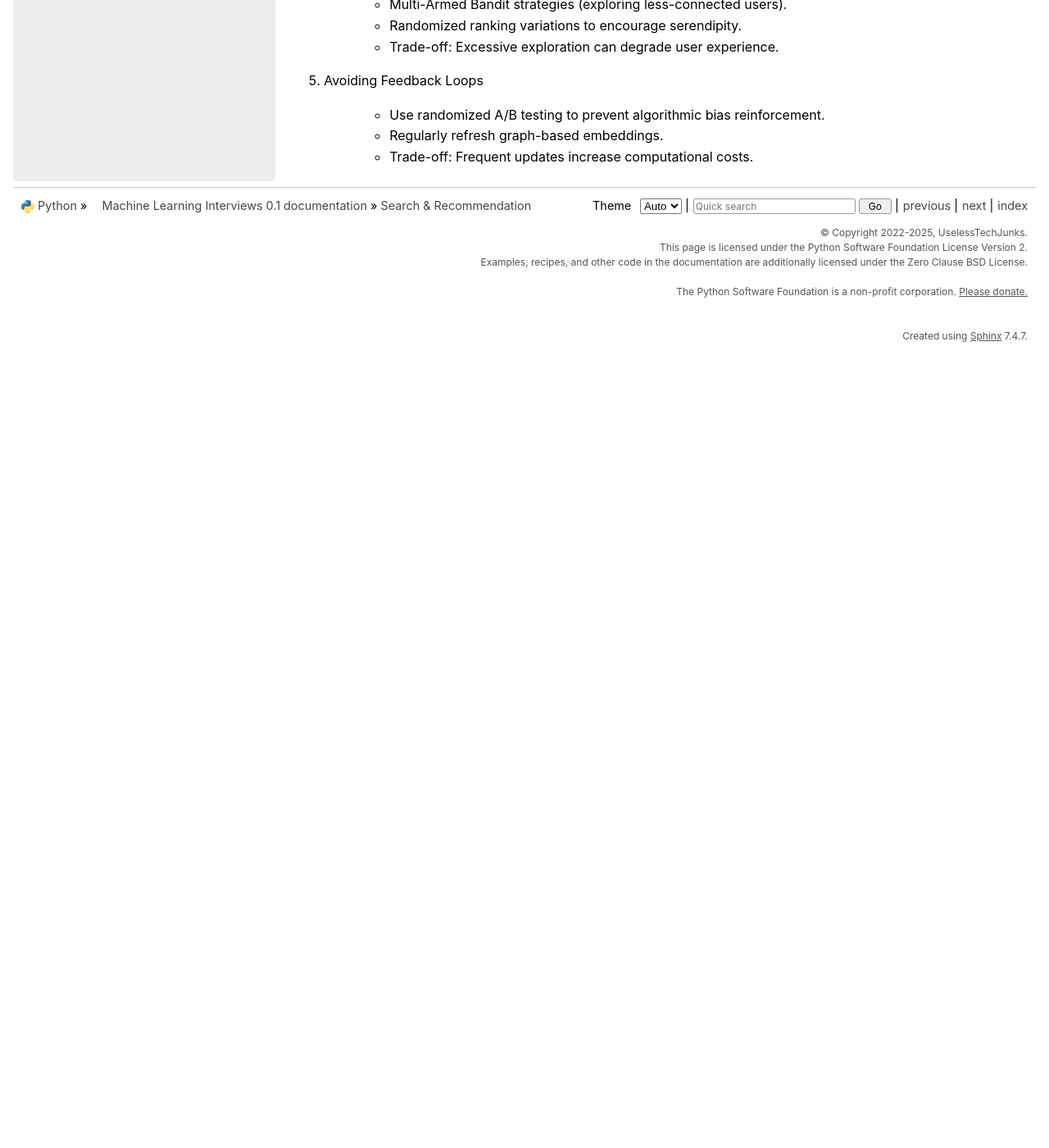
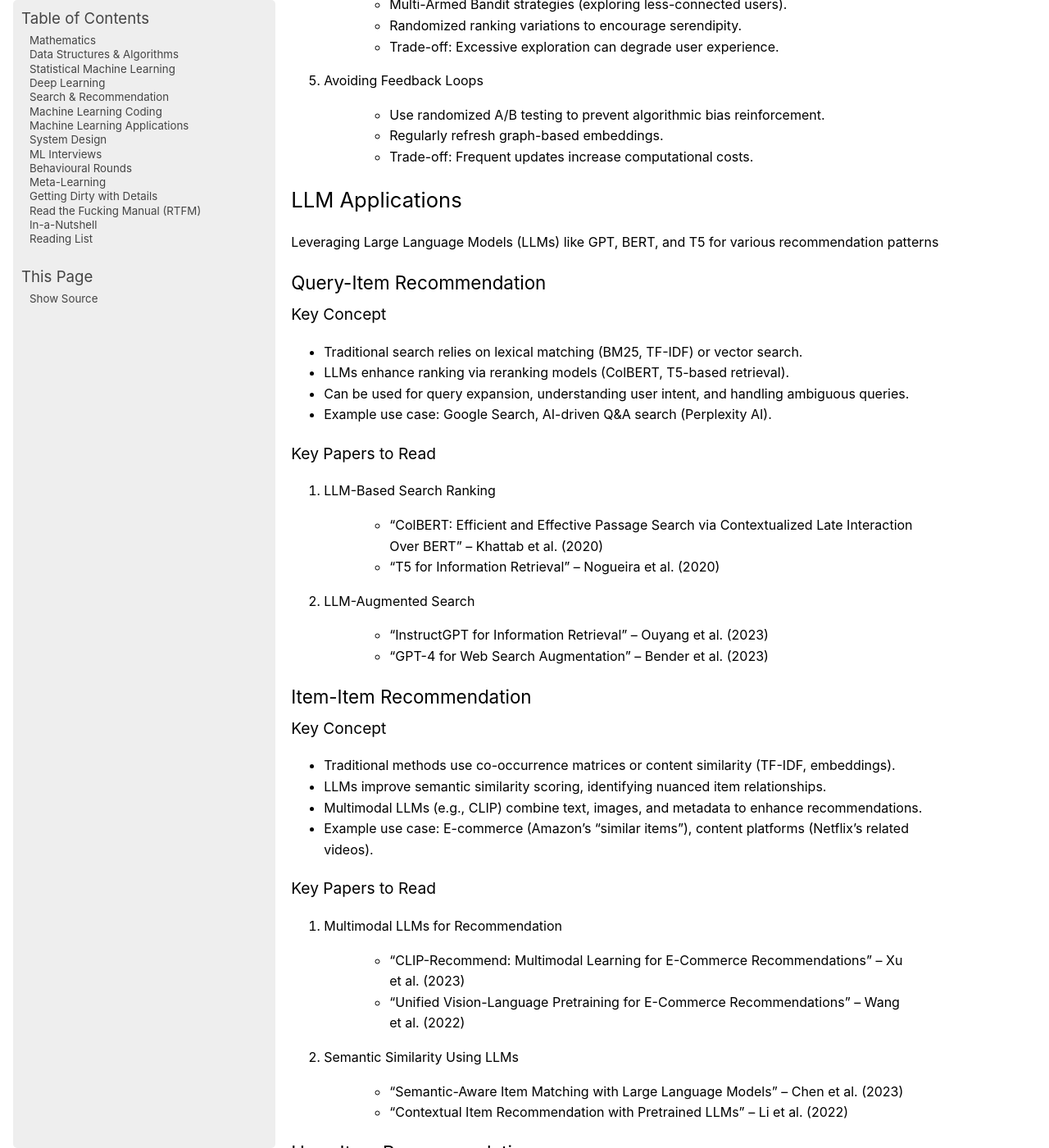
Before and after one commit to uselesstechjunks/leetcode, a Sphinx documentation site: the page built from docs/source/rank.rst, in a window 1280 px wide and 1400 px high, scrolled down 13772 px. Shown: the whole window at 82% size. Built offline with Sphinx 7.4.7, drawn with Linux system fonts in a browser that asks for light colours; before the commit the page ends 14200 px from its top, so only the background shows below that; some of the changed text lies outside the part shown.

Commit message:
Update rank.rst

```diff
--- a/docs/source/rank.rst
+++ b/docs/source/rank.rst
@@ -548,3 +548,108 @@ Handling Nuisances & Trade-offs
 	- Use randomized A/B testing to prevent algorithmic bias reinforcement.
 	- Regularly refresh graph-based embeddings.
 	- Trade-off: Frequent updates increase computational costs.
+
+************************************************************************************
+LLM Applications
+************************************************************************************
+Leveraging Large Language Models (LLMs) like GPT, BERT, and T5 for various recommendation patterns
+
+Query-Item Recommendation
+====================================================================================
+Key Concept
+------------------------------------------------------------------------------------
+- Traditional search relies on lexical matching (BM25, TF-IDF) or vector search.
+- LLMs enhance ranking via reranking models (ColBERT, T5-based retrieval).
+- Can be used for query expansion, understanding user intent, and handling ambiguous queries.
+- Example use case: Google Search, AI-driven Q&A search (Perplexity AI).
+
+Key Papers to Read
+------------------------------------------------------------------------------------
+#. LLM-Based Search Ranking
+
+	- "ColBERT: Efficient and Effective Passage Search via Contextualized Late Interaction Over BERT" – Khattab et al. (2020)
+	- "T5 for Information Retrieval" – Nogueira et al. (2020)
+#. LLM-Augmented Search
+
+	- "InstructGPT for Information Retrieval" – Ouyang et al. (2023)
+	- "GPT-4 for Web Search Augmentation" – Bender et al. (2023)
+
+Item-Item Recommendation
+====================================================================================
+Key Concept
+------------------------------------------------------------------------------------
+- Traditional methods use co-occurrence matrices or content similarity (TF-IDF, embeddings).
+- LLMs improve semantic similarity scoring, identifying nuanced item relationships.
+- Multimodal LLMs (e.g., CLIP) combine text, images, and metadata to enhance recommendations.
+- Example use case: E-commerce (Amazon's “similar items”), content platforms (Netflix’s related videos).
+
+Key Papers to Read
+------------------------------------------------------------------------------------
+#. Multimodal LLMs for Recommendation
+
+	- "CLIP-Recommend: Multimodal Learning for E-Commerce Recommendations" – Xu et al. (2023)
+	- "Unified Vision-Language Pretraining for E-Commerce Recommendations" – Wang et al. (2022)
+#. Semantic Similarity Using LLMs
+
+	- "Semantic-Aware Item Matching with Large Language Models" – Chen et al. (2023)
+	- "Contextual Item Recommendation with Pretrained LLMs" – Li et al. (2022)
+
+User-Item Recommendation
+====================================================================================
+Key Concept
+------------------------------------------------------------------------------------
+- Traditional approaches rely on collaborative filtering (CF) or content-based filtering to predict user preferences.
+- LLMs enhance this by learning richer user and item embeddings, capturing nuanced interactions.
+- LLMs can generate user preferences dynamically via zero-shot/few-shot learning, improving personalization.
+- Example use case: Personalized product descriptions, interactive recommendation assistants.
+
+Key Papers to Read
+------------------------------------------------------------------------------------
+#. LLM-powered Recommendation
+
+	- "GPT4Rec: A Generative Framework for Personalized Recommendation" – Wang et al. (2023)
+	- "LLM-based Collaborative Filtering: Enhancing Recommendations with Large Language Models" – Liu et al. (2023)
+#. Transformer-Based RecSys
+
+	- "BERT4Rec: Sequential Recommendation with Bidirectional Encoder Representations" – Sun et al. (2019)
+	- "SASRec: Self-Attentive Sequential Recommendation" – Kang & McAuley (2018)
+
+Session-Based Recommendation
+====================================================================================
+Key Concept
+------------------------------------------------------------------------------------
+- Traditional methods use sequential models (RNNs, GRUs, Transformers) to predict next-item interactions.
+- LLMs enhance session modeling by leveraging sequential reasoning and contextual awareness.
+- Few-shot prompting allows LLMs to infer session preferences without explicit training.
+- Example use case: Dynamic content feeds (TikTok), real-time recommendations (Spotify session playlists).
+
+Key Papers to Read
+------------------------------------------------------------------------------------
+#. Transformer-Based Session Recommendations
+
+	- "SASRec: Self-Attentive Sequential Recommendation" – Kang & McAuley (2018)
+	- "Next-Item Prediction Using Pretrained Language Models" – Sun et al. (2021)
+#. LLM-Driven Dynamic Recommendation
+
+	- "LLM-Powered Dynamic Personalized Recommendations" – Guo et al. (2023)
+	- "Real-Time Recommendation with Large Language Models" – Zhang et al. (2023)
+
+User-User Recommendation
+====================================================================================
+Key Concept
+------------------------------------------------------------------------------------
+- Typically modeled as a graph-based link prediction problem, where users are nodes.
+- LLMs can enhance user similarity computations by processing richer profile texts (e.g., bios, chat history).
+- Social connections can be inferred by analyzing natural language data, rather than relying solely on structural graph features.
+- Example use case: Professional networking (LinkedIn), AI-assisted friend suggestions.
+
+Key Papers to Read
+------------------------------------------------------------------------------------
+#. Graph-Based LLMs
+
+	- "Graph Neural Networks Meet Large Language Models: A Survey" – Wu et al. (2023)
+	- "LLM-powered Social Graph Completion for Friend Recommendations" – Huang et al. (2023)
+#. Hybrid Graph and LLMs
+
+	- "LLM-Augmented Node Classification in Social Networks" – Zhang et al. (2023)
+	- "Graph Convolutional Neural Networks for Web-Scale Recommender Systems" – Ying et al. (2018)
```
